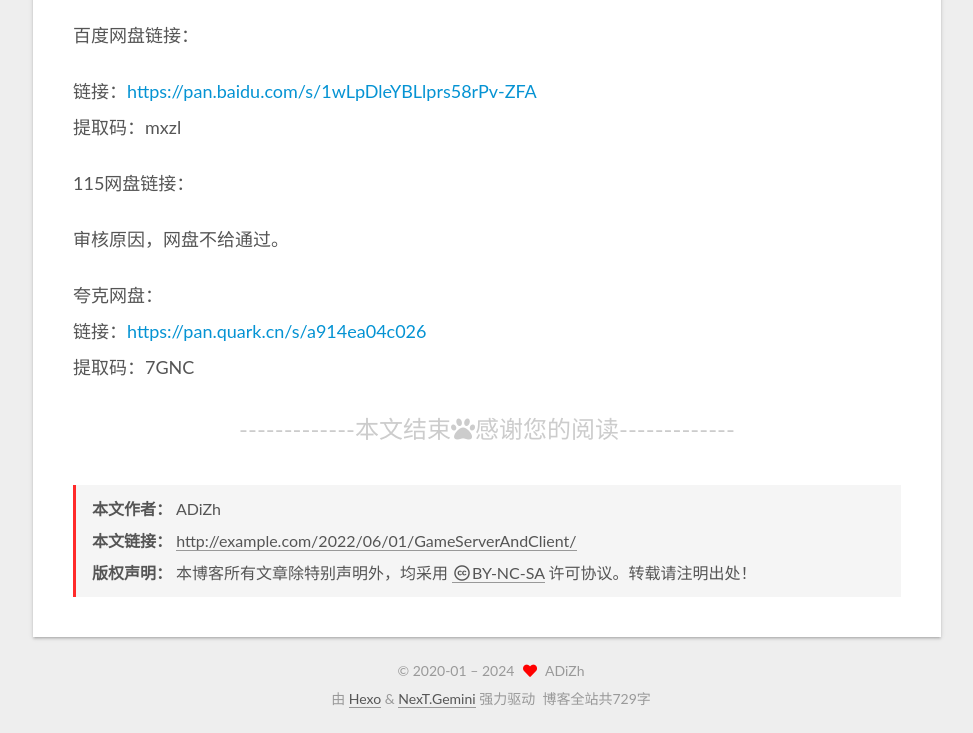
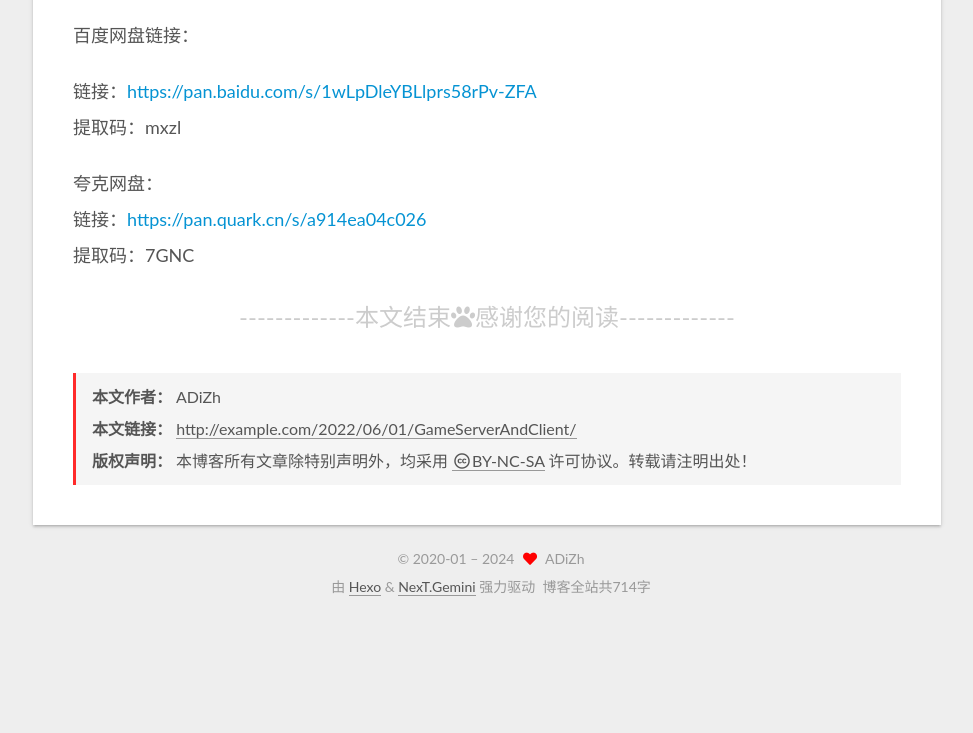
Before and after one commit to brkzh/brkzh.github.io, a plain HTML site: page 2022/06/01/GameServerAndClient/index.html in a window 1280 px wide. Shown: the part 9351-10084 px from the top of the page, without its empty margins (279-1252 px from the left). After the commit the page ends 9972 px from the top, so only its background shows below. Drawn offline with Linux system fonts and the light colour scheme.

Commit message:
Site updated: 2024-08-18 10:42:59

```diff
--- a/2022/06/01/GameServerAndClient/index.html
+++ b/2022/06/01/GameServerAndClient/index.html
@@ -303,8 +303,6 @@
 <p><img src="https://brkzh.github.io/docPics/Adventure_Road_GameServerAndClient.assets/emainConfig2.png" alt="image-20230918222233795"></p>
 <p>百度网盘链接：</p>
 <p>链接：<a target="_blank" rel="noopener" href="https://pan.baidu.com/s/1wLpDleYBLlprs58rPv-ZFA">https://pan.baidu.com/s/1wLpDleYBLlprs58rPv-ZFA</a><br>提取码：mxzl</p>
-<p>115网盘链接：</p>
-<p>审核原因，网盘不给通过。</p>
 <p>夸克网盘：<br>链接：<a target="_blank" rel="noopener" href="https://pan.quark.cn/s/a914ea04c026">https://pan.quark.cn/s/a914ea04c026</a><br>提取码：7GNC</p>
 
     </div>
@@ -482,7 +480,7 @@
 
 <div class="theme-info">
   <div class="powered-by"></div>
-  <span class="post-count">博客全站共729字</span>
+  <span class="post-count">博客全站共714字</span>
 </div>
 
 
```
Also changed, not shown: archives/2022/06/index.html (+1 -1 lines), archives/2022/index.html (+1 -1 lines), archives/index.html (+1 -1 lines), categories/Notes/index.html (+1 -1 lines), categories/index.html (+1 -1 lines), index.html (+1 -1 lines), search.xml (+1 -1 lines), tags/index.html (+1 -1 lines).
